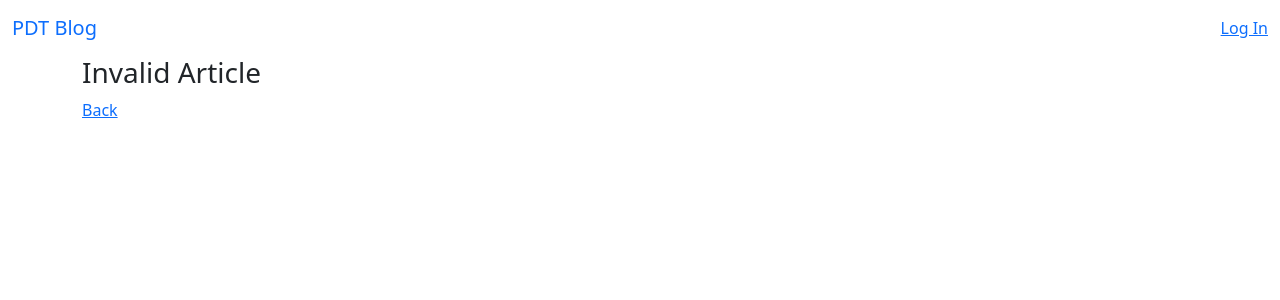
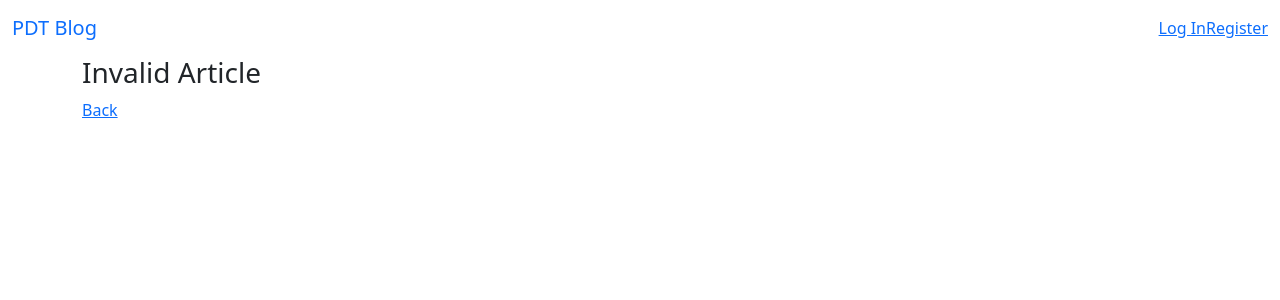
Before and after one commit to tigrplus/tigrblog, a Flask app: page /article/1 in a window 1280 px wide. Shown: the top 300 px of the page. Run offline with Flask 2, Linux system fonts and the light colour scheme; data that the repository does not hold is empty; some libraries are stand-ins or nearby versions.

Commit message:
[HTML] Register button now no longer hidden

```diff
--- a/templates/base.html
+++ b/templates/base.html
@@ -15,10 +15,10 @@
                 <span>
                     Hello, {{ session['username'] }}
                 </span>
-                <a href="{{ url_for('register') }}">Register</a>
                 <a href="{{ url_for('logout') }}">Log Out</a>
                 {% else %}
                 <a href="{{ url_for('login') }}">Log In</a>
+                <a href="{{ url_for('register') }}">Register</a>
                 {% endif %}
             </form>
         </div>
```
